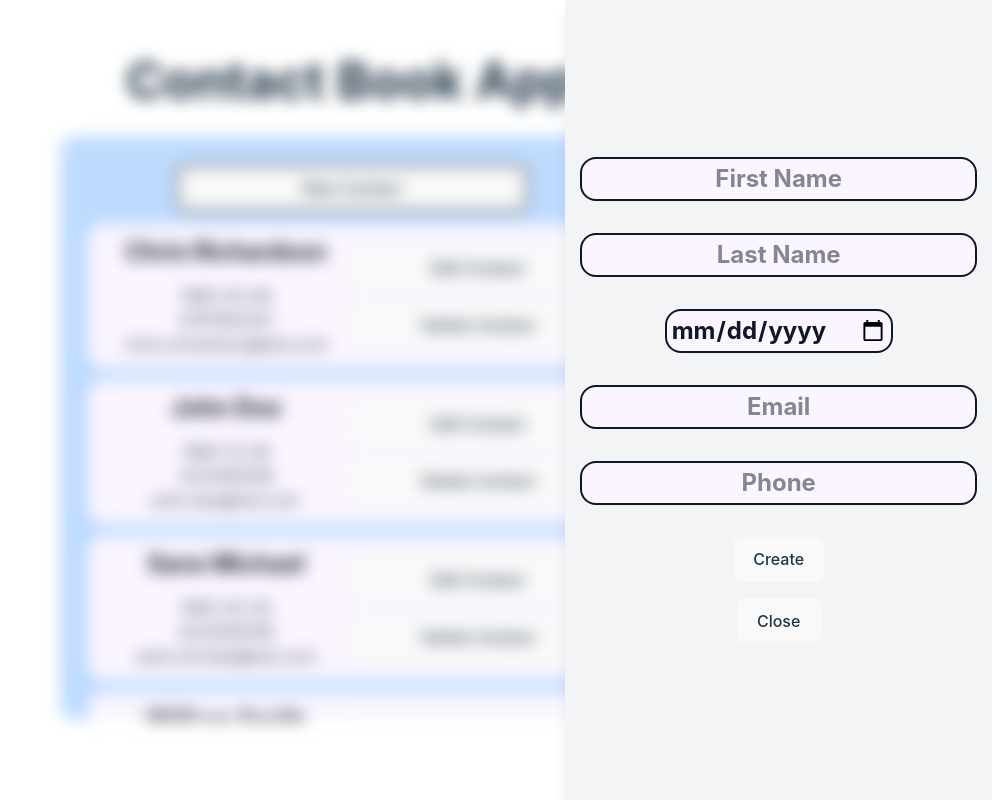
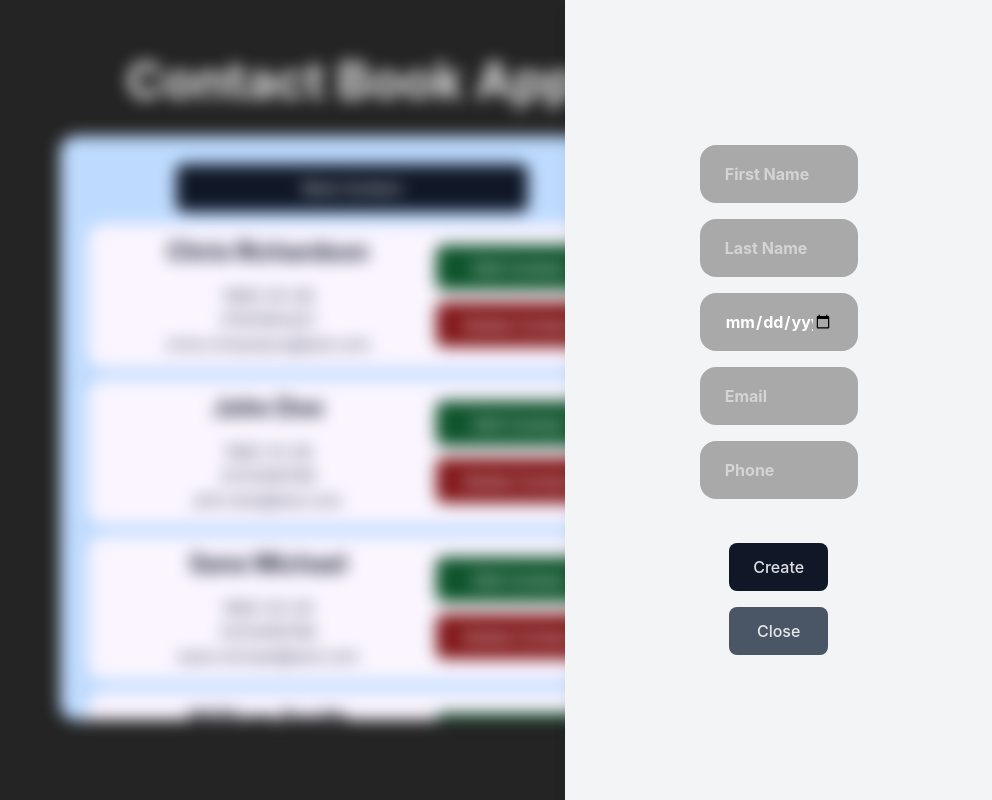
Before and after one commit to DNL-Z/contact-book-app, a React (Vite) app: page / in a window 1280 px wide. Both pictures are taken after a click on the button "New Contact". Shown: the whole page, without its empty margins (288-1280 px from the left). Built offline with nearby package versions, Linux system fonts and the light colour scheme; data requests are answered from the project's data file.

Commit message:
:lipstick: updated UI & style files

```diff
--- a/src/components/ContactItem/ContactItem.tsx
+++ b/src/components/ContactItem/ContactItem.tsx
@@ -11,8 +11,8 @@ interface Props {
 const ContactItem: React.FC<Props> = ({ contact, onPanel, onDelete }) => {
   return (
     <>
-      <div key={contact.id} className="grid grid-cols-2 rounded-2xl max-h-36 bg-purple-50 p-3">
-        <div className="flex flex-col justify-center">
+      <div key={contact.id} className="grid grid-cols-3 rounded-2xl max-h-36 bg-purple-50 p-3">
+        <div className="flex flex-col justify-center col-span-2">
           <div className="font-bold text-2xl text-gray-900 mb-4">{contact.firstName} {contact.lastName}</div>
           <div className="text-gray-700">
             <div>{contact.dateOfBirth}</div>
@@ -21,8 +21,9 @@ const ContactItem: React.FC<Props> = ({ contact, onPanel, onDelete }) => {
           </div>
         </div>
         <div className="flex flex-col gap-3 justify-center">
-          <button onClick={() => onPanel(false, contact)}>Edit Contact</button>
-          <button onClick={() => onDelete(contact.id)}>Delete Contact</button>
+          <button className="bg-green-900 hover:bg-green-950" onClick={() => onPanel(false, contact)}>Edit Contact
+          </button>
+          <button className="bg-red-900 hover:bg-red-950" onClick={() => onDelete(contact.id)}>Delete Contact</button>
         </div>
       </div>
     </>
--- a/src/components/ContactList/ContactList.tsx
+++ b/src/components/ContactList/ContactList.tsx
@@ -16,7 +16,10 @@ const ContactList: React.FC<Props> = ({ contacts, onPanel, onDelete }) => {
     <>
       <div
         className="grid grid-cols-1 gap-3 rounded-2xl bg-blue-200 m-7 p-7 overflow-hidden overflow-y-auto h-146 w-146">
-        <button className="w-2/3 h-12 mx-auto" onClick={() => onPanel(true, undefined)}>New Contact</button>
+        <button
+          className="w-2/3 h-12 mx-auto bg-gray-900 hover:bg-gray-950"
+          onClick={() => onPanel(true, undefined)}>New Contact
+        </button>
         {contacts.length > 0 ? contacts.map((contact: TContact) => (
           <ContactItem key={contact.id} contact={contact} onPanel={() => onPanel(false, contact)}
                        onDelete={onDelete} />
--- a/src/components/SidePanel/SidePanel.tsx
+++ b/src/components/SidePanel/SidePanel.tsx
@@ -57,18 +57,16 @@ const SidePanel: React.FC<Props> = ({ isNew, contact, contacts, handleClickUpdat
       <div
         className="flex flex-col justify-center fixed top-0 m-auto right-0 h-screen w-1/3 bg-gray-100 shadow-lg p-4 z-99">
         <div className="flex flex-col gap-4 items-center">
-          <input type="text" name="firstName" value={state.firstName} onChange={handleChange} placeholder="First Name"
-                 className="font-bold text-2xl text-gray-900 text-center overflow-hidden mb-4 border-2 rounded-2xl bg-purple-50 p-1" />
-          <input type="text" name="lastName" value={state.lastName} onChange={handleChange} placeholder="Last Name"
-                 className="font-bold text-2xl text-gray-900 text-center overflow-hidden mb-4 border-2 rounded-2xl bg-purple-50 p-1" />
-          <input type="date" name="dateOfBirth" value={state.dateOfBirth} onChange={handleChange} placeholder="DOB"
-                 className="font-bold text-2xl text-gray-900 text-center overflow-hidden mb-4 border-2 rounded-2xl bg-purple-50 p-1" />
-          <input type="email" name="email" value={state.email} onChange={handleChange} placeholder="Email"
-                 className="font-bold text-2xl text-gray-900 text-center overflow-hidden mb-4 border-2 rounded-2xl bg-purple-50 p-1" />
-          <input type="text" name="phone" value={state.phone} onChange={handleChange} placeholder="Phone"
-                 className="font-bold text-2xl text-gray-900 text-center overflow-hidden mb-4 border-2 rounded-2xl bg-purple-50 p-1" />
-          <button onClick={submit}>{isNew ? 'Create' : 'Update'}</button>
-          <button onClick={closePanel}>Close</button>
+          <input type="text" name="firstName" value={state.firstName} onChange={handleChange}
+                 placeholder="First Name" />
+          <input type="text" name="lastName" value={state.lastName} onChange={handleChange} placeholder="Last Name" />
+          <input type="date" name="dateOfBirth" value={state.dateOfBirth} onChange={handleChange}
+                 placeholder="Date Of Birthday" />
+          <input type="email" name="email" value={state.email} onChange={handleChange} placeholder="Email" />
+          <input type="text" name="phone" value={state.phone} onChange={handleChange} placeholder="Phone" />
+          <button className="w-1/4 h-12 mx-auto bg-gray-900 hover:bg-gray-950 mt-7"
+                  onClick={submit}>{isNew ? 'Create' : 'Update'}</button>
+          <button className="w-1/4 h-12 mx-auto bg-gray-600 hover:bg-gray-700" onClick={closePanel}>Close</button>
         </div>
       </div>
     </>
--- a/src/styles/App.css
+++ b/src/styles/App.css
@@ -1,6 +1,35 @@
 #root {
-  max-width: 1280px;
-  margin: 0 auto;
-  padding: 2rem;
-  text-align: center;
+    max-width: 1280px;
+    margin: 0 auto;
+    padding: 2rem;
+    text-align: center;
 }
+
+h1 {
+    font-size: 3.2em;
+    line-height: 1.1;
+}
+
+button {
+    border-radius: 8px;
+    border: 1px solid transparent;
+    padding: 0.6em 1.2em;
+    font-size: 1em;
+    font-weight: 500;
+    font-family: inherit;
+    cursor: pointer;
+    transition: border-color 0.25s;
+}
+
+input {
+    border-radius: 16px;
+    border: 1px solid transparent;
+    padding: 1em 1.5em;
+    font-size: 1em;
+    font-weight: 700;
+    transition: border-color 0.25s;
+    background-color: darkgray;
+    color: white;
+    width: 40%;
+    margin: auto;
+}
--- a/src/styles/index.css
+++ b/src/styles/index.css
@@ -15,16 +15,6 @@
     -moz-osx-font-smoothing: grayscale;
 }
 
-a {
-    font-weight: 500;
-    color: #646cff;
-    text-decoration: inherit;
-}
-
-a:hover {
-    color: #535bf2;
-}
-
 body {
     margin: 0;
     display: flex;
@@ -32,44 +22,3 @@ body {
     min-width: 320px;
     min-height: 100vh;
 }
-
-h1 {
-    font-size: 3.2em;
-    line-height: 1.1;
-}
-
-button {
-    border-radius: 8px;
-    border: 1px solid transparent;
-    padding: 0.6em 1.2em;
-    font-size: 1em;
-    font-weight: 500;
-    font-family: inherit;
-    background-color: #1a1a1a;
-    cursor: pointer;
-    transition: border-color 0.25s;
-}
-
-button:hover {
-    border-color: #646cff;
-}
-
-button:focus,
-button:focus-visible {
-    outline: 4px auto -webkit-focus-ring-color;
-}
-
-@media (prefers-color-scheme: light) {
-    :root {
-        color: #213547;
-        background-color: #ffffff;
-    }
-
-    a:hover {
-        color: #747bff;
-    }
-
-    button {
-        background-color: #f9f9f9;
-    }
-}
```
